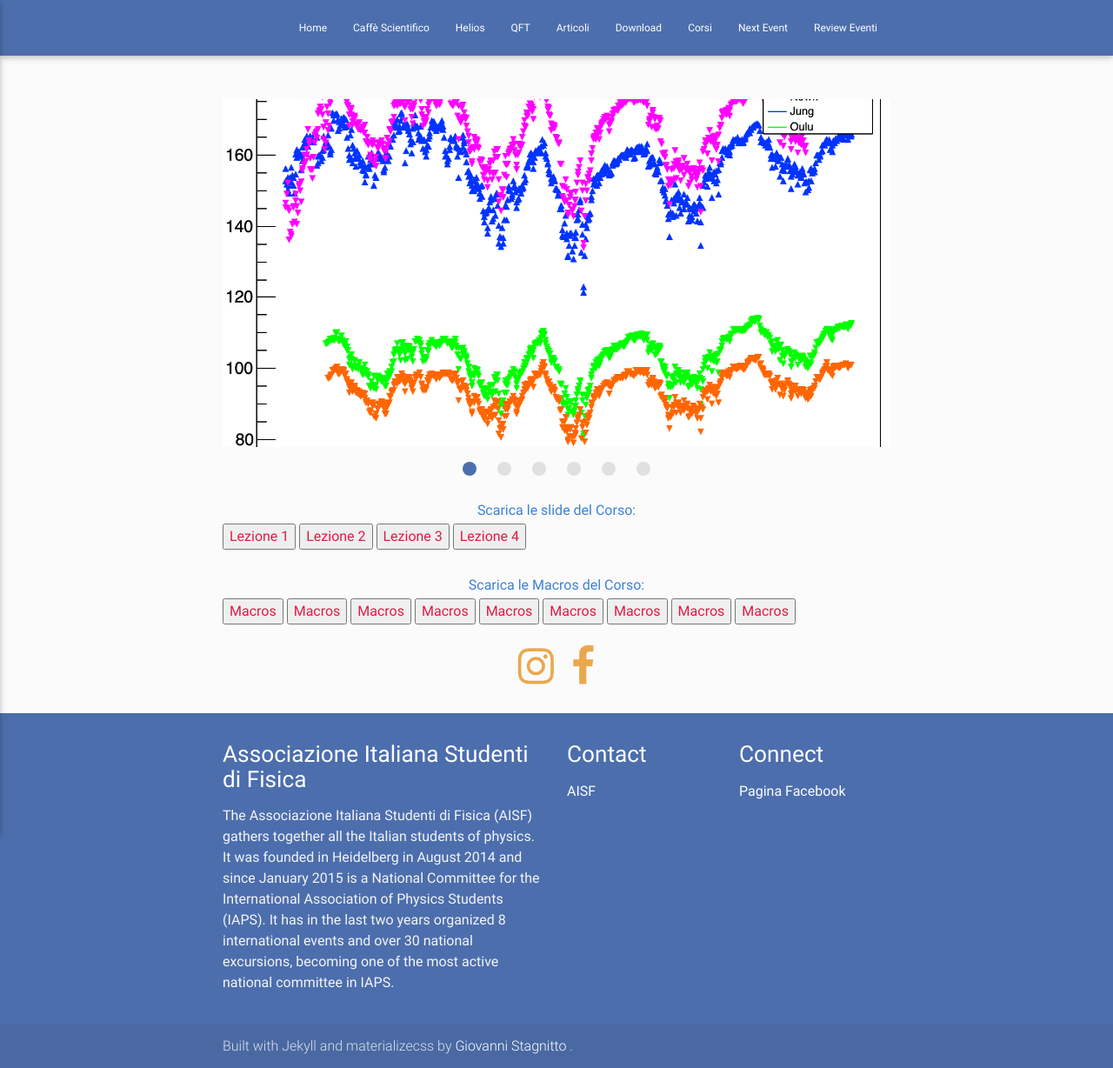
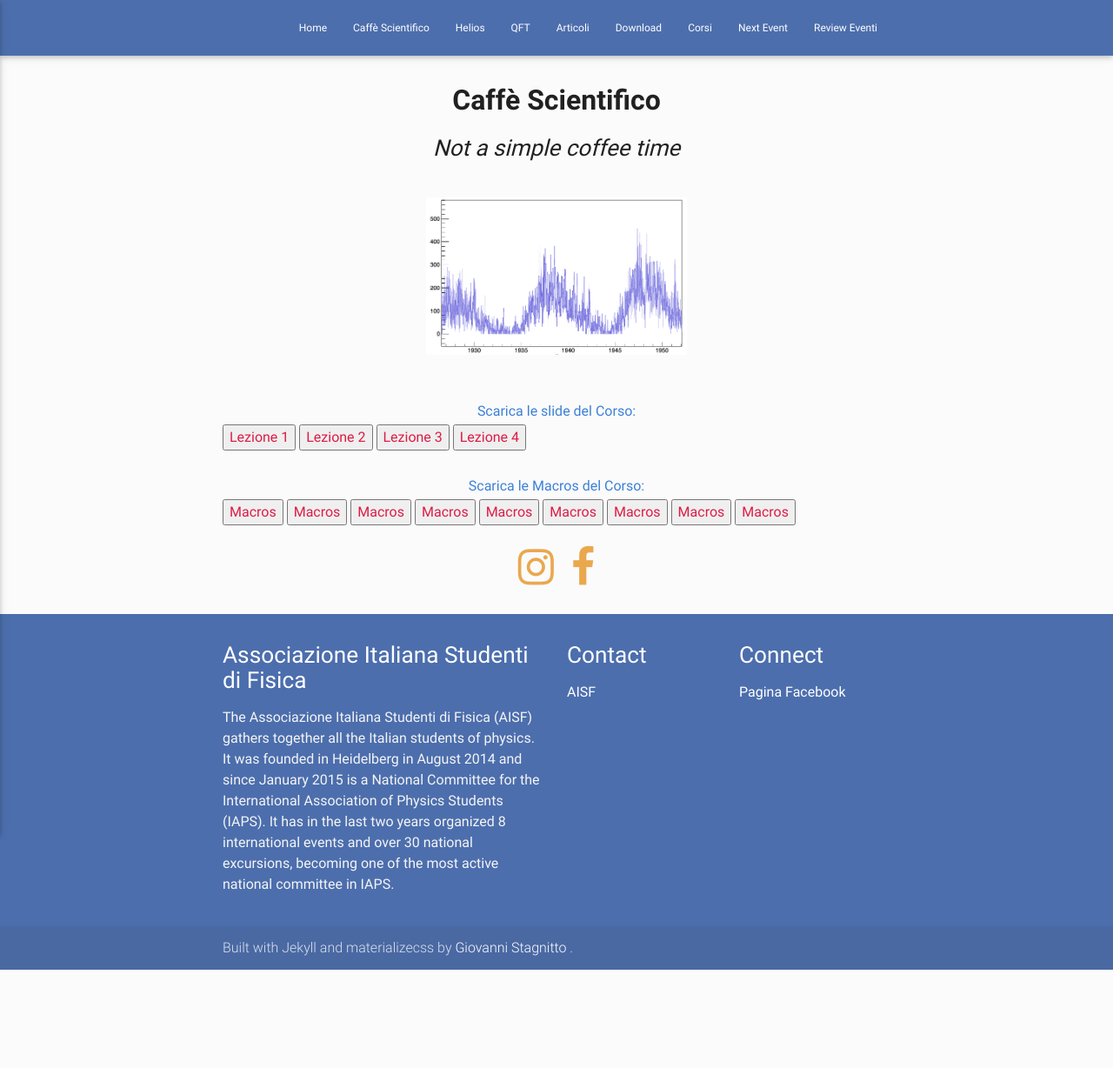
Before and after one commit to ai-sf/aisf_perugia, a Jekyll site: the page built from ROOT.html, in a window 1280 px wide. Shown: the whole page at 87% size. Built offline with Jekyll 4.4.1, drawn with Linux system fonts in a browser that asks for light colours; nearby versions of some CDN libraries; after the commit the page ends 1115 px from its top, so only the background shows below that.

Commit message:
Update ROOT.html

```diff
--- a/ROOT.html
+++ b/ROOT.html
@@ -5,45 +5,39 @@ long_title: Il Corso di ROOT
 img: Art
 description: Leggi e Scarica gli articoli delle prime due edizioni di Helios
 ---
-<meta name="viewport" content="width=device-width, initial-scale=1">
-<style>
+<link rel="stylesheet" href="https://maxcdn.bootstrapcdn.com/font-awesome/4.7.0/css/font-awesome.min.css">
+<center>
+<h2><b>Caffè Scientifico</b></h2>
+<h3> <em> Not a simple coffee time </em></h3>
+<br>
+<div class="w3-content w3-section" style="max-width:500px">
 
+  <img class="mySlides" src="/perugia/Root/Images/img1.png" style="width:60%">
+  <img class="mySlides" src="/perugia/Root/Images/img2.png" style="width:60%">
+  <img class="mySlides" src="/perugia/Root/Images/img3.png" style="width:60%">
+  <img class="mySlides" src="/perugia/Root/Images/img4.png" style="width:60%">
+    <img class="mySlides" src="/perugia/Root/Images/img5.png" style="width:60%">
+  <img class="mySlides" src="/perugia/Root/Images/img6.png" style="width:60%">
 
-.container img {
-  width: 50%;
-  height: 50%;
+</div>
+</center>
+
+<script>
+var myIndex = 0;
+carousel();
+function carousel() {
+  var i;
+  var x = document.getElementsByClassName("mySlides");
+  for (i = 0; i < x.length; i++) {
+    x[i].style.display = "none";
+  }
+  myIndex++;
+  if (myIndex > x.length) {myIndex = 1}
+  x[myIndex-1].style.display = "block";
+  setTimeout(carousel, 3000);
 }
-</style>
-
-
-
-<div class="section">
-  <div class="slider" id="foto">
-    <ul class="slides">
-        <li>
-          <img src="/perugia/Root/Images/img1.png">
-        </li>
-        <li>
-          <img src="/perugia/Root/Images/img2.png">
-        </li>
-        <li>
-          <img src="/perugia/Root/Images/img3.png">
-        </li>
-        <li>
-          <img src="/perugia/Root/Images/img4.png">
-        </li>
-        <li>
-          <img src="/perugia/Root/Images/img5.png" >
-        </li>
-        <li>
-          <img src="/perugia/Root/Images/img6.png">
-        </li>
-
-
-    </ul>
-</div></div>
-
-
+</script>
+<br><br>
 
 <center><h6 style="color:rgb(60, 128, 214);">Scarica le slide del Corso:</h6> </center>
 <button> <type="button"> <a href="/perugia/Root/root_1.pdf"> Lezione 1 </button>
```
